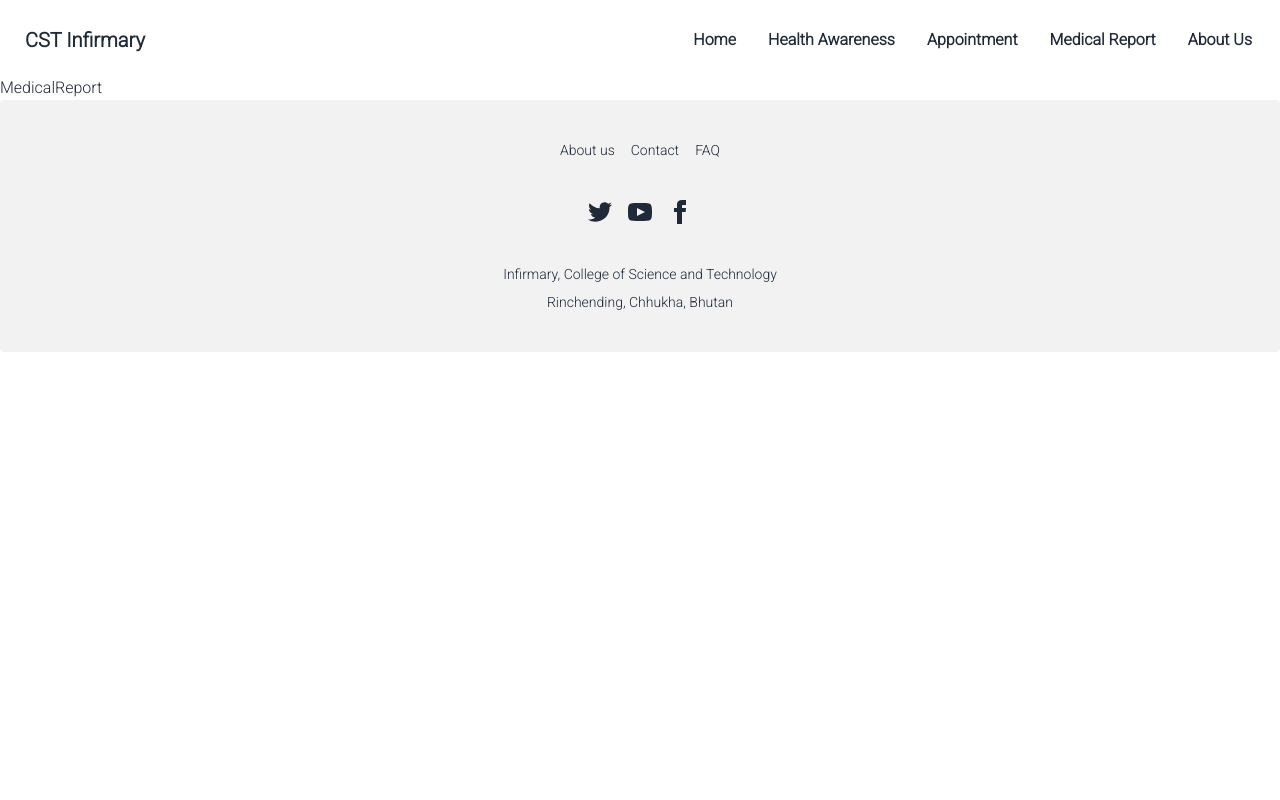
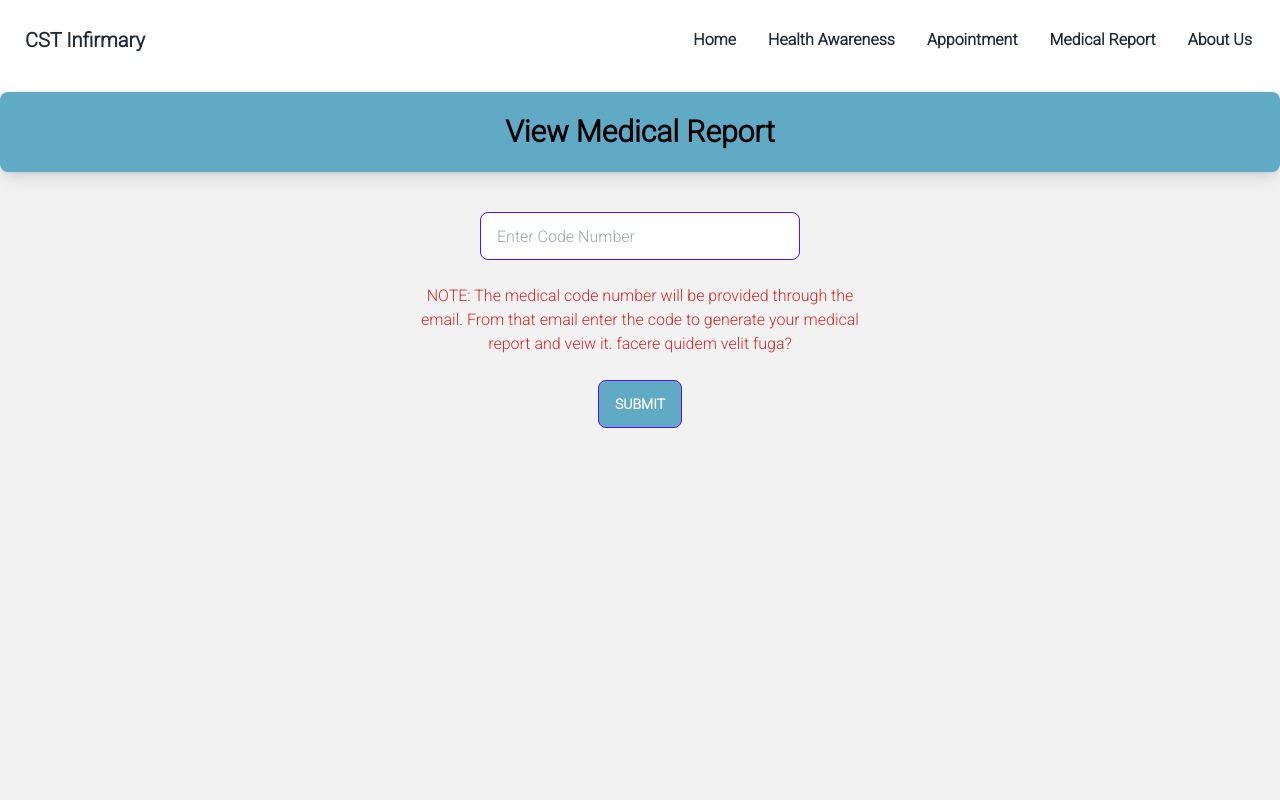
Before and after one commit to Pemalw/CST-IMS, a React (Vite) app in the folder frontend/: page /medical-report in a window 1280 px wide. Shown: the top 800 px of the page. Built offline with nearby package versions, Linux system fonts and the light colour scheme.

Commit message:
Update MedicalReport.jsx
medical report added

```diff
--- a/frontend/src/pages/MedicalReport.jsx
+++ b/frontend/src/pages/MedicalReport.jsx
@@ -1,8 +1,52 @@
 import React from 'react'
 
-const MedicalReport = () => {
+export const MedicalReport = () => {
   return (
-    <div>MedicalReport</div>
+    <div class="container h-screen bg-base-200">
+
+    <div class="container mx-auto">
+    <div class="bg-[#61AAC5] w-70 h-20 mt-4  flex items-center justify-center shadow-lg rounded-lg">
+
+    <div><h1 className="text-3xl font-bold text-center text-black ">View Medical Report</h1> </div>
+    </div>
+
+    <div>
+    {/* <div className="container mx-auto bg-indigo-900">
+        </div> */}
+
+  <div className="hero-content text-center mt-6">
+    <div className="max-w-md">
+      <input type="text" placeholder="Enter Code Number " className="input input-bordered input-primary w-full max-w-xs" />
+      <p className="py-6 text-[#dc2626] "> NOTE: The medical code number will be provided through the email. From that email enter the code to generate your medical report and veiw it. facere quidem velit fuga?</p>
+      <button className="btn btn-primary bg-[#61AAC5] text-white font-bold">Submit</button>
+    </div>
+  </div>
+
+    <div/>
+    </div>
+    </div>
+
+
+
+
+    {/* <div className="container mx-auto bg-blue-500">
+        </div>mt
+
+  <div className="hero-content text-center">
+    <div className="max-w-md">
+
+      <h1 className="text-4xl font-bold"> View Medical Report </h1>
+
+      <input type="text" placeholder="Enter Medical Code" className="input input-bordered input-primary w-full max-w-xs" />
+
+      <p className="py-6">Provident cupiditate voluptatem et in. Quaerat fugiat ut assumenda excepturi exercitationem quasi. In deleniti eaque aut repudiandae et a id nisi.</p>
+      <button className="btn btn-primary">Submit</button>
+    </div>
+  </div> */}
+</div>
+
+
+
   )
 }
 
```
